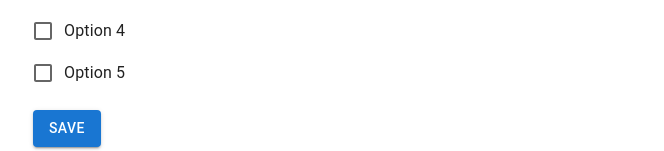
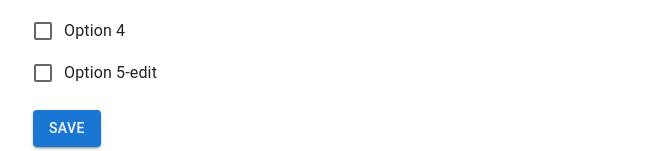
Before and after one commit to pdfusion/PDFusion_UI, a React (Vite) app: page /questionnaire in a window 1280 px wide. Shown: the part 912-1063 px from the top of the page, without its empty margins (331-995 px from the left). Built offline with nearby package versions, Linux system fonts and the light colour scheme.

Commit message:
Edit checkbox option 5

```diff
--- a/src/pages/Questionnaire.tsx
+++ b/src/pages/Questionnaire.tsx
@@ -81,7 +81,7 @@ const Questionnaire = ({  }:IQuestionnaire): JSX.Element => {
           { name: "option2", label: "Option 2"},
           { name: "option3", label: "Option 3"},
           { name: "option4", label: "Option 4"},
-          { name: "option5", label: "Option 5"},
+          { name: "option5", label: "Option 5-edit"},
         ]}
       />
 
```
